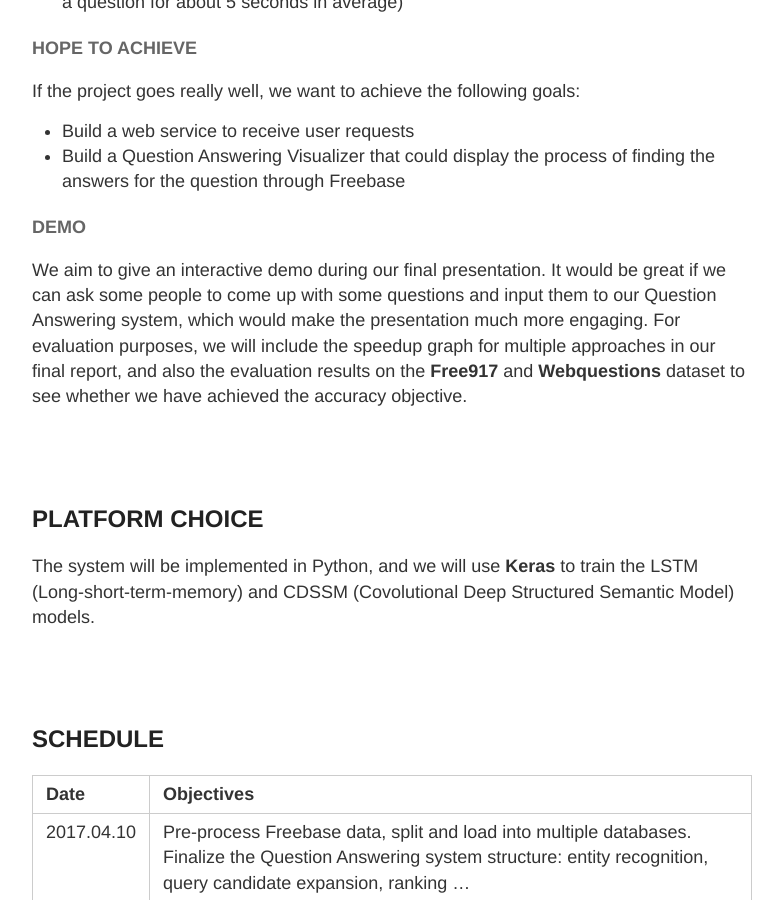
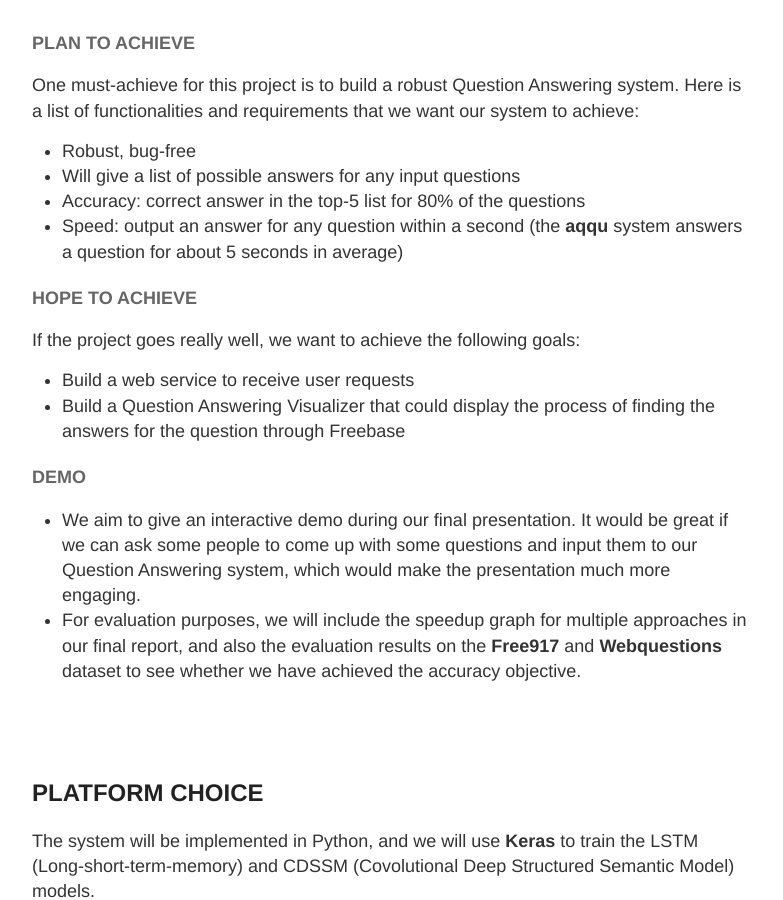
Before and after one commit to xiaozhuyfk/parallel, a Jekyll site: the page built from docs/_posts/2017-4-8-Project-Proposal.md, in a window 1280 px wide and 900 px high, scrolled down 3185 px. Shown: the whole window, without its empty margins (248-1031 px from the left). Built offline with Jekyll 4.4.1, drawn with Linux system fonts in a browser that asks for light colours; some of the changed text lies outside the part shown.

```diff
--- a/docs/_posts/2017-4-8-Project-Proposal.md
+++ b/docs/_posts/2017-4-8-Project-Proposal.md
@@ -80,7 +81,8 @@ If the project goes really well, we want to achieve the following goals:
 * Build a Question Answering Visualizer that could display the process of finding the answers for the question through Freebase
 
 #### DEMO
-We aim to give an interactive demo during our final presentation. It would be great if we can ask some people to come up with some questions and input them to our Question Answering system, which would make the presentation much more engaging. For evaluation purposes, we will include the speedup graph for multiple approaches in our final report, and also the evaluation results on the **Free917** and **Webquestions** dataset to see whether we have achieved the accuracy objective.
+* We aim to give an interactive demo during our final presentation. It would be great if we can ask some people to come up with some questions and input them to our Question Answering system, which would make the presentation much more engaging.
+* For evaluation purposes, we will include the speedup graph for multiple approaches in our final report, and also the evaluation results on the **Free917** and **Webquestions** dataset to see whether we have achieved the accuracy objective.
 
 <br><br>
 
```
Also changed, not shown: other parts of docs/_posts/2017-4-8-Project-Proposal.md (+1 -0 lines).
